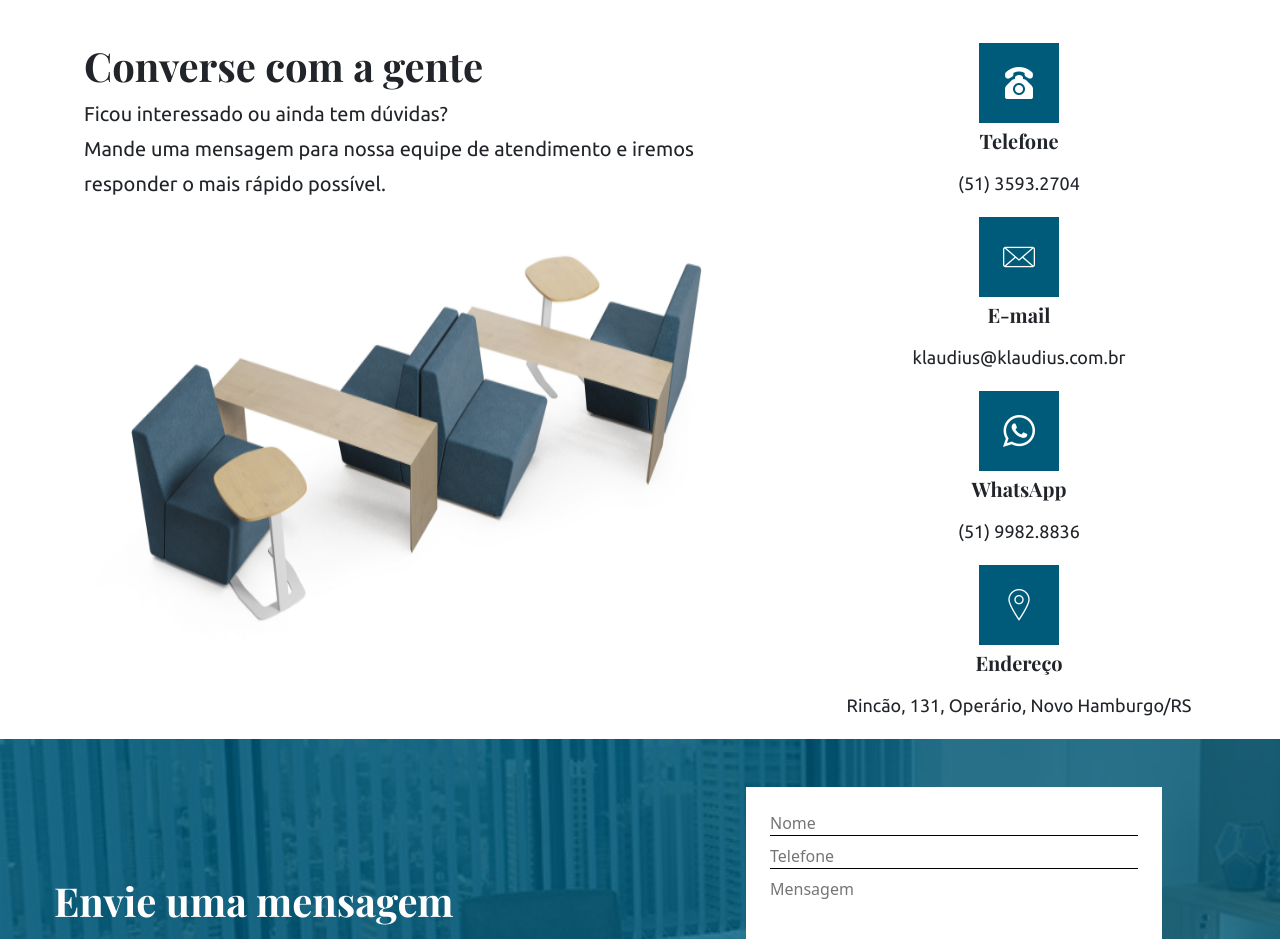
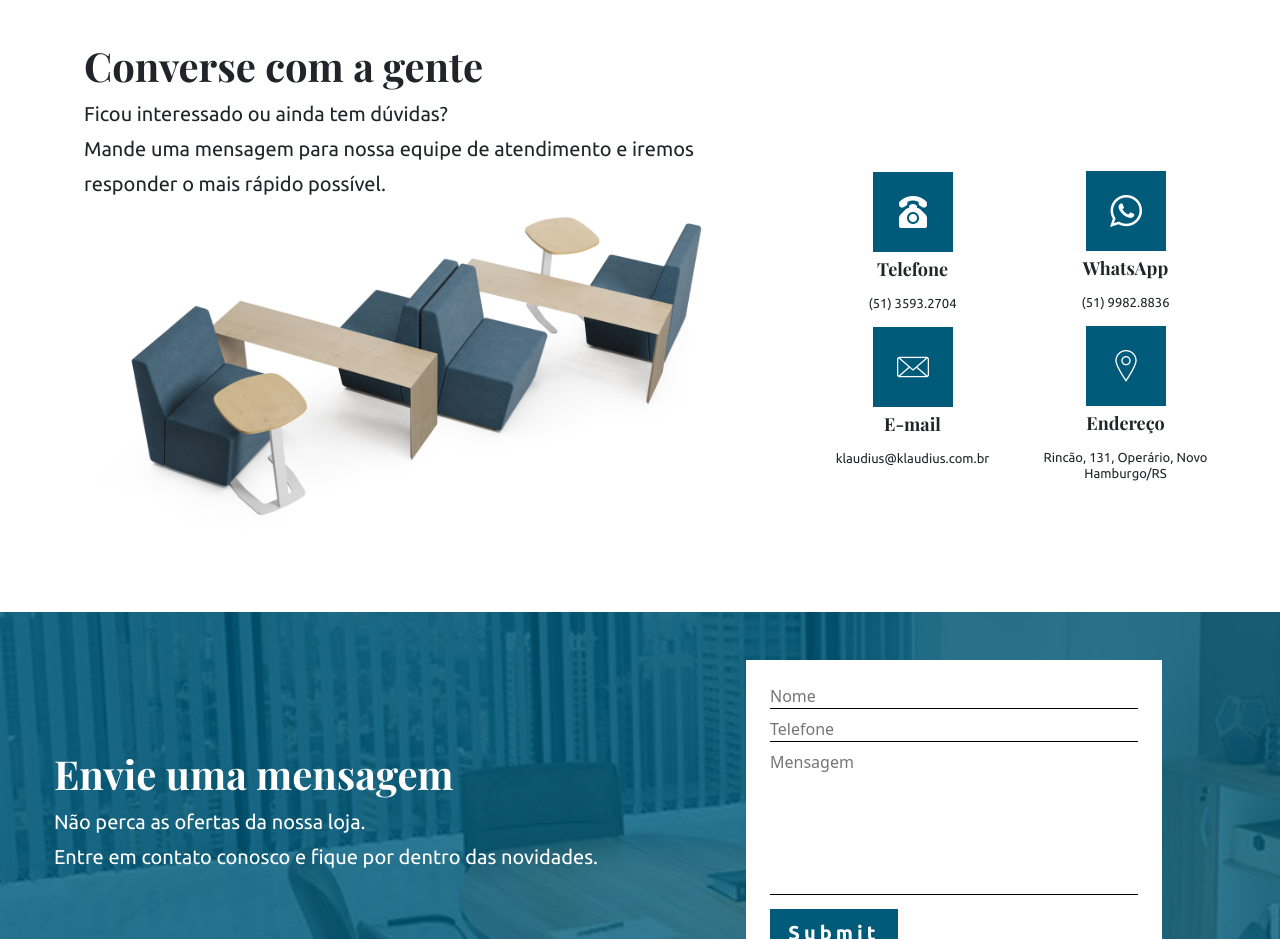
Before and after one commit to ThailonMuller/projeto_Klaudius, a plain HTML site: page index.html in a window 1280 px wide. Shown: the part 2620-3559 px from the top of the page. Drawn offline with nearby package versions, Linux system fonts and the light colour scheme; a web font is replaced by a local one.

Commit message:
last-ajusts

```diff
--- a/index.css
+++ b/index.css
@@ -98,7 +98,6 @@ span:hover{
   position: static;
   margin-top: -6rem;
 }
-
 .ft_title_seuescritorio{
   text-align: center;
   font: normal normal bold 40px/45px Playfair Display;
@@ -288,24 +287,29 @@ span:hover{
   transform: rotate(45deg) translate(-5px, -7px);
 }
 
+
 @media (max-width: 1610px){
-  .box_icons{
-    min-width: 370px;
-  }
-  .ft_text_quemsomos{
+    .ft_text_quemsomos{
     font-size: 16px !important;
     line-height: 1.3rem !important;
+  }
+    .ft_title_btns{
+      font-size: 18px !important;
+  }
+    .ft_text_btns{
+      font-size: 13px !important;
+      line-height: 1rem !important;
   }
 
 }
 
-@media (max-width: 1375px) {
+@media (max-width: 1440px) {
 /* Square Blue */
   .container_banner > img{
     width: 100%;
   }
   .square_blue{
-    width: 50%;
+    width: 42%;
     height: 50%;
     bottom: 21%;
   }
@@ -362,6 +366,12 @@ span:hover{
   }
 }
 
+@media (max-width: 1417px){
+  .m{
+    margin-top: 14px;
+  }
+}
+
 @media (max-width: 1140px) {
   body {
     overflow-x: hidden;
@@ -408,7 +418,6 @@ span:hover{
   .nav-item{
     z-index: 999;
   }
-
   .mobile-menu {
     display: block;
   }
@@ -500,9 +509,6 @@ span:hover{
   .ft_text_btns{
     font-size: 14px !important;
   }
-  .m_icons{
-    margin-top: -35px;
-  }
   .copy_right{
     font-size: 16px !important;
   }
@@ -571,7 +577,6 @@ span:hover{
   }
   .box_form{
     position: relative;
-    left: 5.6rem;
     width: 320px;
   }
   .box_footer{
@@ -610,6 +615,9 @@ span:hover{
   }
   .box_icons{
     margin-top: 40px;
+  }
+  .text_margin{
+    margin-left: -0.5rem;
   }
 }
 
--- a/index.html
+++ b/index.html
@@ -197,24 +197,21 @@
                     <p class="ft_text_ficou">Ficou interessado ou ainda tem dúvidas? <br>Mande uma mensagem para nossa equipe de atendimento e iremos responder o mais rápido possível.</p>
                   </div>
                 </div>
-                <img class="img-fluid img_size" src="assets/imagem-converse-com-a-gente.png">
-
-
-                  <div class="container d-flex align-items-center flex-wrap">
-                    <div class="col box_icons">
-                      <div class="container text-center m_icons">
+                <img class="img-fluid" src="assets/imagem-converse-com-a-gente.png">
+                  <div class="container d-flex align-items-center">
+                    <div class="col-6">
+                      <div class="container text-center">
                         <button class="square_blue_buttons"><img class="icons_filter" src="assets/telephone_icon.png"></button>
                           <h3 class="ft_title_btns">Telefone</h3>
                           <p class="ft_text_btns">(51) 3593.2704</p>
                       </div>
-                      <div class="container text-center m_icons">
+                      <div class="container text-center">
                         <button class="square_blue_buttons"><img class="icons_filter" src="assets/email_icon.png"></button>
                           <h3 class="ft_title_btns">E-mail</h3>
                           <p class="ft_text_btns">klaudius@klaudius.com.br</p>
                       </div>
                     </div>
-
-                    <div class="col box_icons">
+                    <div class="col-6 m">
                       <div class="container text-center">
                         <button class="square_blue_buttons"><img class="icons_filter" src="assets/whatsapp_icon.png"></button>
                           <h3 class="ft_title_btns">WhatsApp</h3>
@@ -227,11 +224,9 @@
                       </div>
                     </div>
                   </div>
-
-
+                </div>
               </div>
             </div>
-          </div>
         </div>
       </section>
 
```
